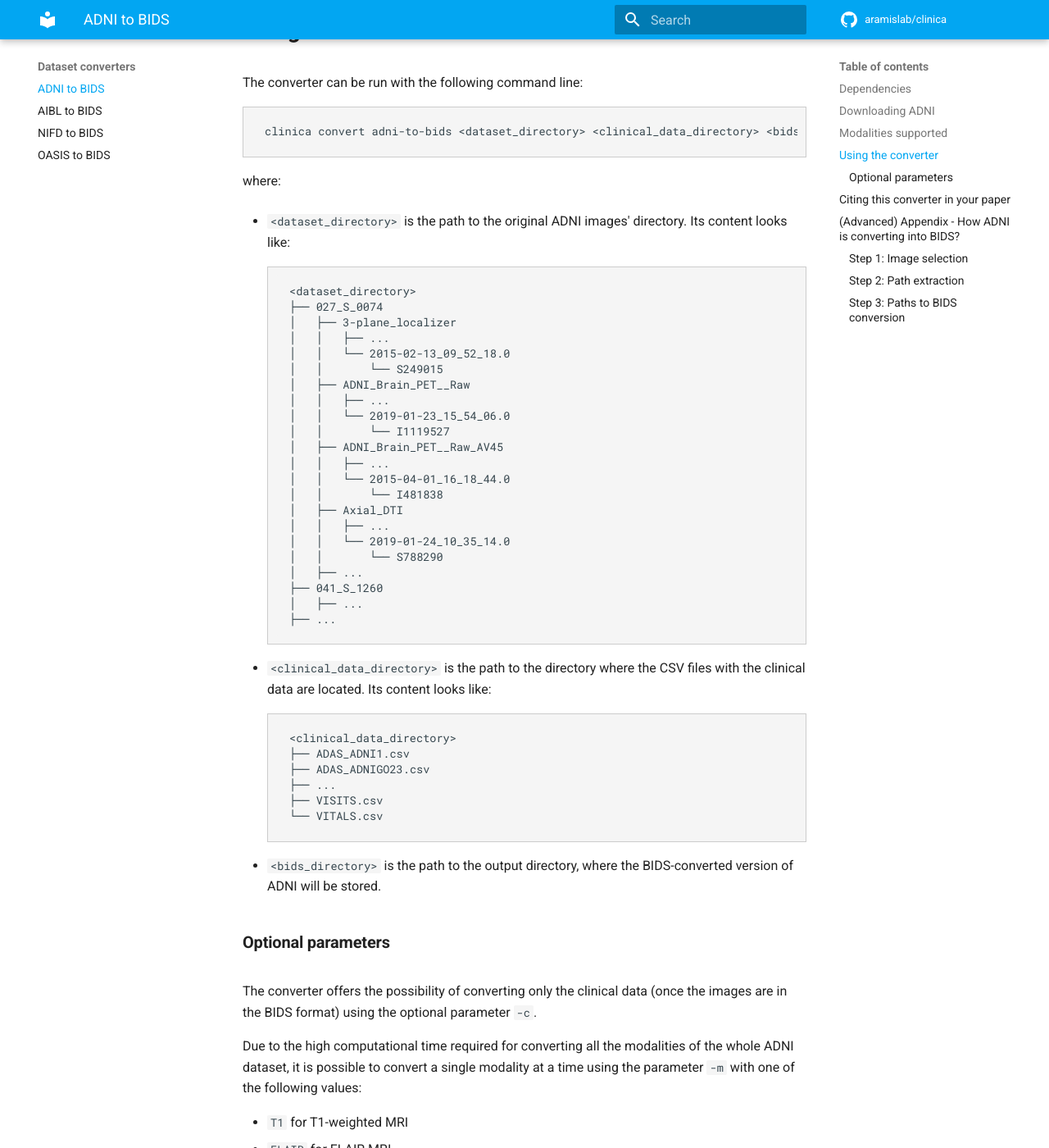
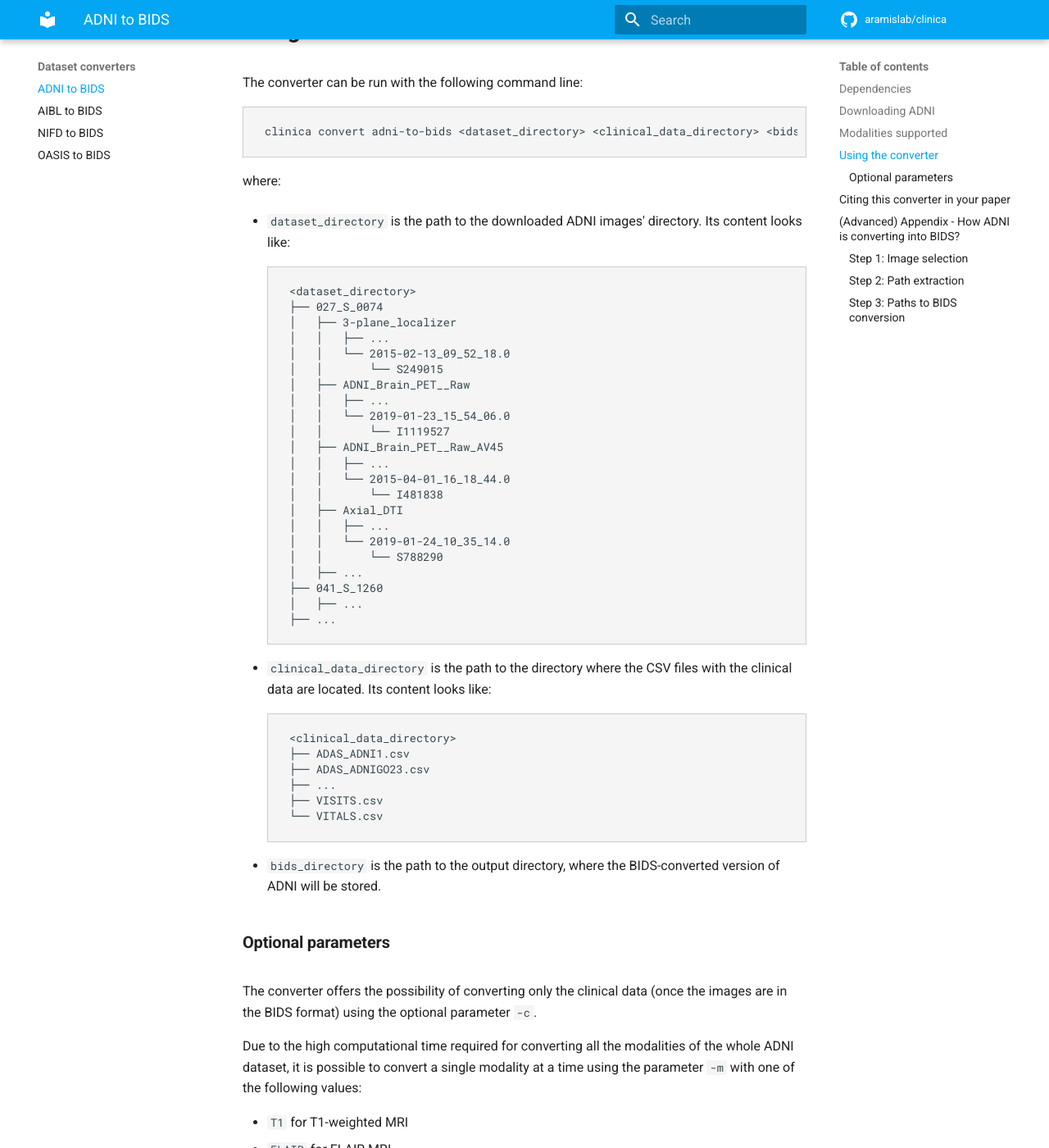
Before and after one commit to aramis-lab/clinica, an MkDocs documentation site: the page built from docs/Converters/ADNI2BIDS.md, in a window 1280 px wide and 1400 px high, scrolled down 3346 px. Shown: the whole window at 82% size. Built offline with MkDocs 1.6.1 and Material for MkDocs 9.7.7, drawn with Linux system fonts in a browser that asks for light colours; comment, search, counter and statistics services are not loaded.

Commit message:
Use <variable> notation in converter pages

````diff
--- a/docs/Converters/ADNI2BIDS.md
+++ b/docs/Converters/ADNI2BIDS.md
@@ -61,12 +61,12 @@ Data that do not change over time, such as the subject's sex, education level or
 
 The converter can be run with the following command line:
 
-```
+```Text
 clinica convert adni-to-bids <dataset_directory> <clinical_data_directory> <bids_directory>
 ```
 where:
 
-- `<dataset_directory>` is the path to the original ADNI images' directory. Its content looks like:
+- `dataset_directory` is the path to the downloaded ADNI images' directory. Its content looks like:
 ```text
 <dataset_directory>
 ├── 027_S_0074
````
Also changed, not shown: other parts of docs/Converters/ADNI2BIDS.md (+2 -2 lines), docs/Converters/AIBL2BIDS.md (+2 -2 lines), docs/Converters/NIFD2BIDS.md (+2 -3 lines), docs/Converters/OASIS2BIDS.md (+6 -5 lines).
